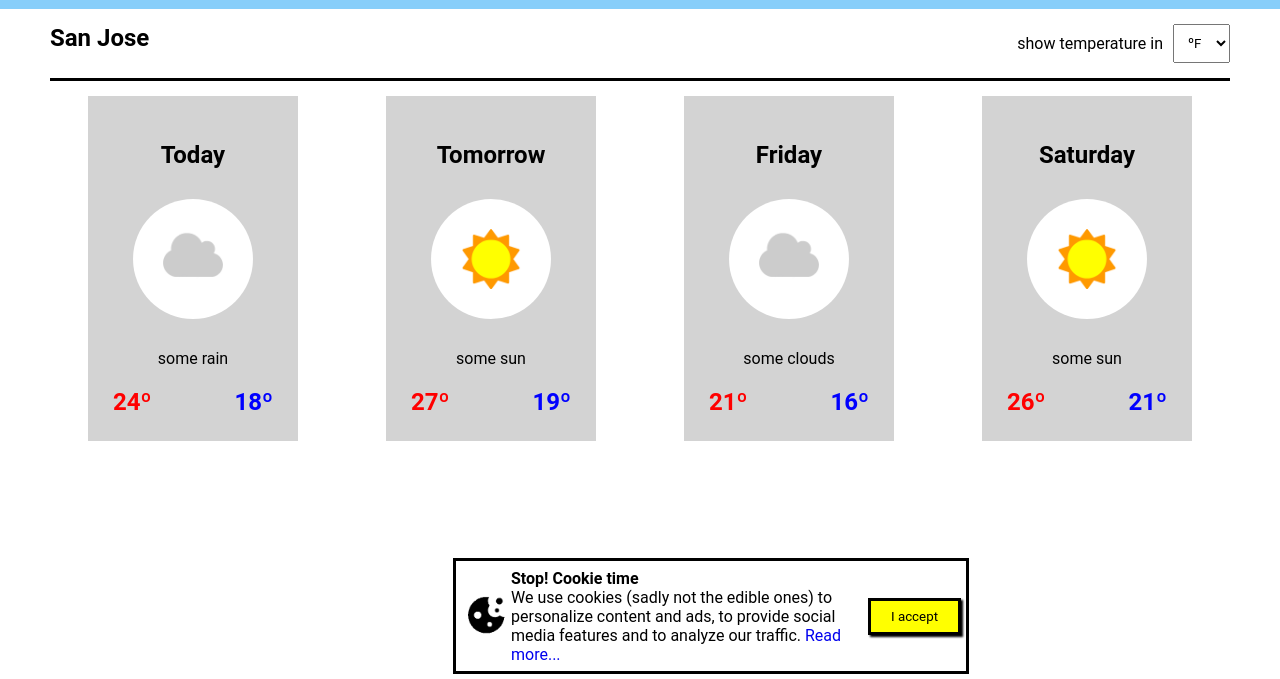
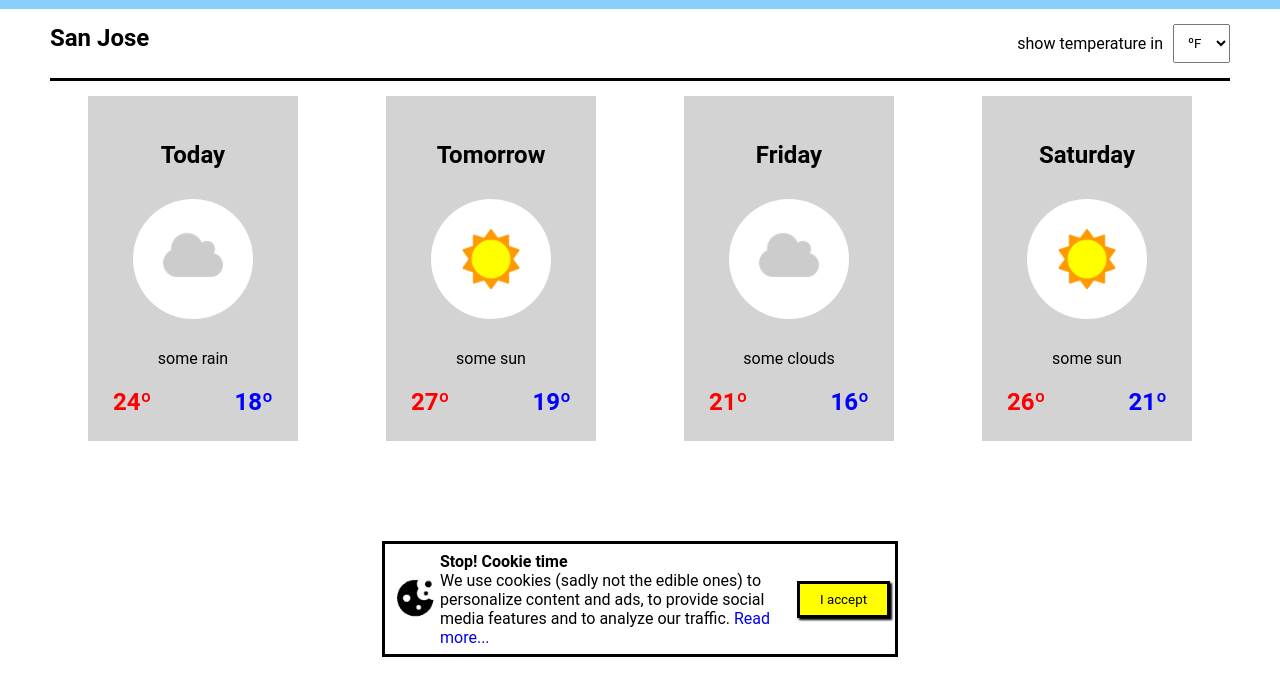
Before and after one commit to willjad11/Week-2-Day-2, a plain HTML site: page DojoWeather/index.html in a window 1280 px wide. Shown: the part 121-800 px from the top of the page. Drawn offline with Linux system fonts and the light colour scheme.

Commit message:
minor fixes

```diff
--- a/DojoWeather/stylesheet.css
+++ b/DojoWeather/stylesheet.css
@@ -100,13 +100,13 @@
     display: flex;
     align-items: center;
     position: fixed;
-    left: 35%;
-    bottom: 0;
+    left: 50%;
+    bottom: 10%;
     width: 500px;
     height: 100px;
     border: 3px solid black;
-    margin: 5px;
     padding: 5px;
+    transform: translate(-50%, 50%);
 }
 
 .cookiepic img {
```
